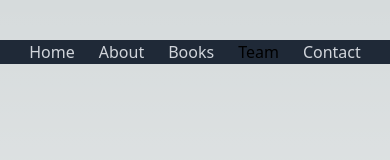
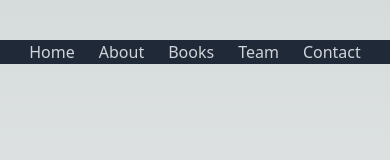
Before and after one commit to JayMy45/rewritingNarratives, a Next.js app: page / in a window 390 px wide. Shown: the top 160 px of the page. Built offline with nearby package versions, Linux system fonts and the light colour scheme.

Commit message:
update to mobile navbar text color

```diff
--- a/app/navbar.js
+++ b/app/navbar.js
@@ -46,7 +46,7 @@ export default function NavBar() {
                         <div className="mx-3">
                             <Link href="/team" >
                                 <span className="hidden lg:inline text-gray-300">Dream Team</span>
-                                <span className="inline lg:hidden">Team</span>
+                                <span className="inline lg:hidden text-gray-300">Team</span>
                             </Link>
                         </div>
 
```
